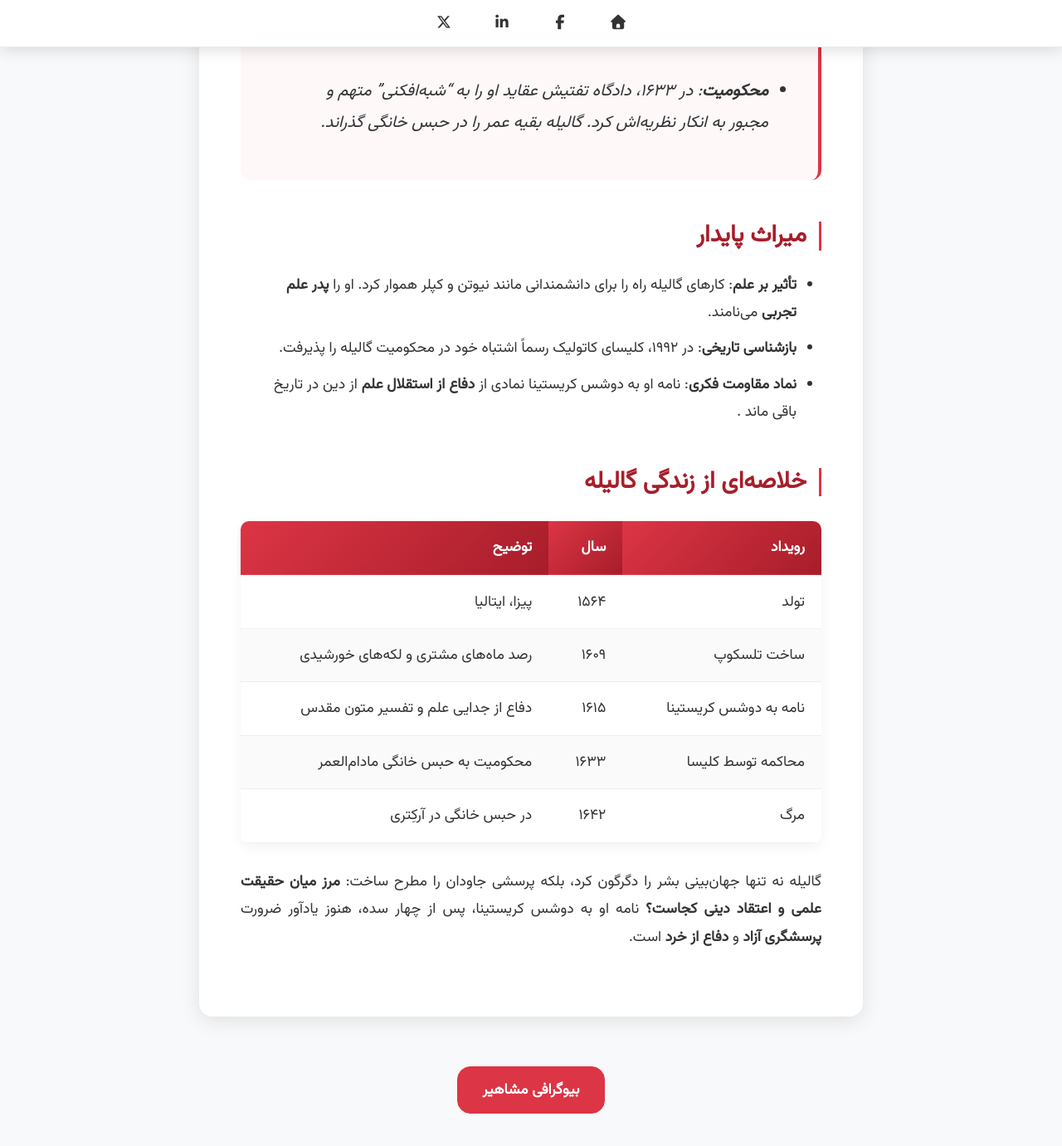
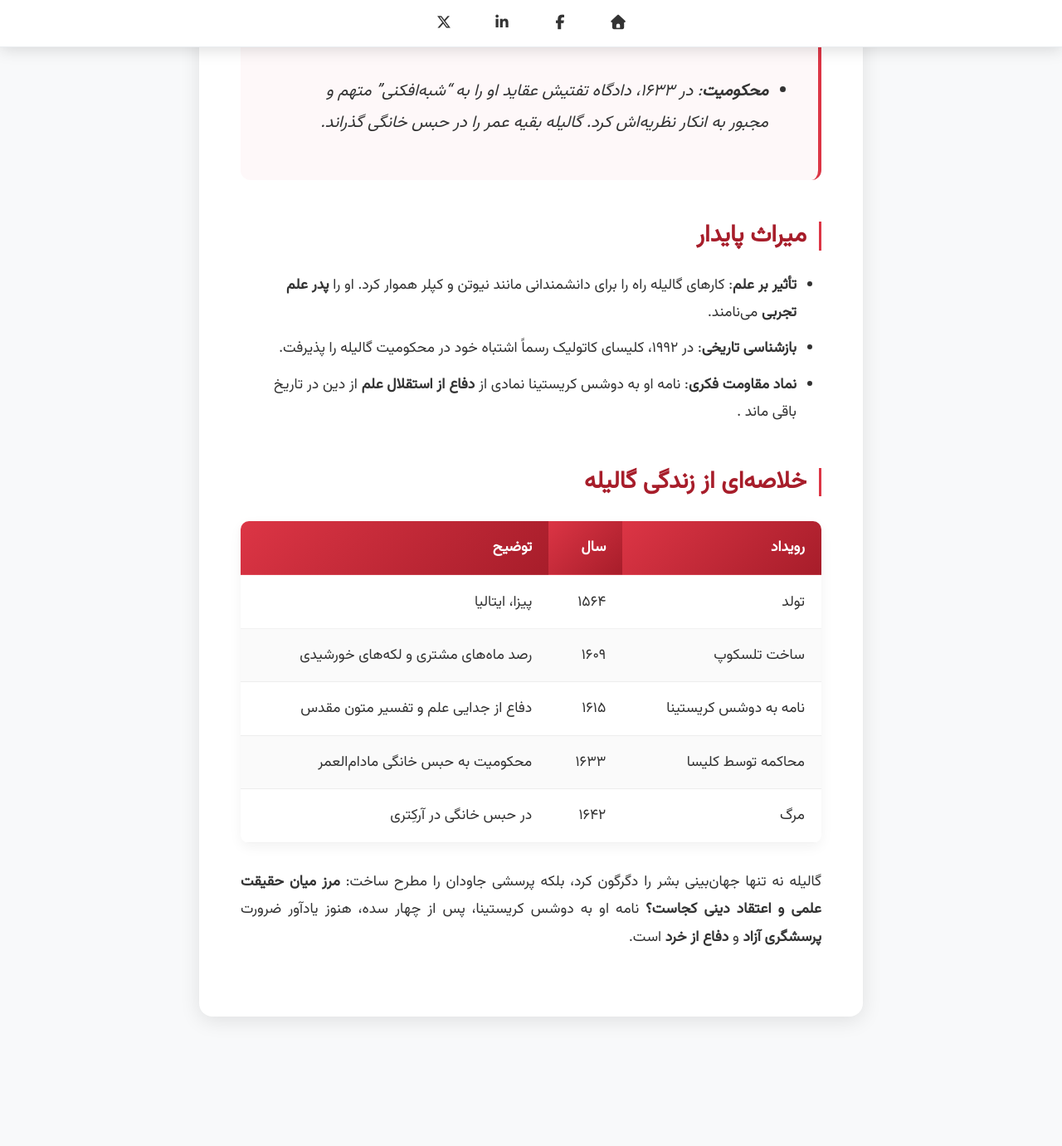
Before and after one commit to darkblog/darkblog.github.io, a Jekyll site: the page built from _posts/2025-7-5-68.md, in a window 1280 px wide and 1400 px high, scrolled down 1270 px. Shown: the top 1381 px of the window at 83% size. Built offline with Jekyll 4.4.1, drawn with Linux system fonts in a browser that asks for light colours; nearby versions of some CDN libraries; after the commit the page ends 2563 px from its top, so only the background shows below that.

Commit message:
Update post.html

```diff
--- a/_layouts/post.html
+++ b/_layouts/post.html
@@ -384,36 +384,6 @@
             background: var(--primary-color);
         }
 
-        .blog-button-container {
-            max-width: 800px;
-            margin: 50px auto;
-            padding: 0 15px;
-            text-align: center;
-        }
-
-        .blog-button {
-            display: inline-flex;
-            align-items: center;
-            justify-content: center;
-            color: #ffffff;
-            font-weight: 600;
-            padding: 12px 30px;
-            border-radius: 16px;
-            background-color: #dc3545;
-            border: 1px solid #dc3545;
-            max-width: 250px;
-            font-size: 1.1rem;
-            transition: all 0.3s ease;
-        }
-
-        .blog-button:hover {
-            background-color: #a71d2a;
-            border-color: #a71d2a;
-            color: #ffffff;
-            transform: translateY(-3px);
-            box-shadow: 0 5px 15px rgba(220, 53, 69, 0.15);
-        }
-
         @media (max-width: 768px) {
             .menu-links {
                 gap: 15px;
@@ -460,11 +430,6 @@
                 width: 35px;
                 height: 35px;
             }
-
-            .blog-button {
-                padding: 10px 25px;
-                font-size: 1rem;
-            }
         }
 
         @media (max-width: 576px) {
@@ -509,11 +474,6 @@
                 font-size: 1.1rem;
                 width: 32px;
                 height: 32px;
-            }
-
-            .blog-button {
-                padding: 9px 20px;
-                font-size: 0.95rem;
             }
         }
     </style>
@@ -564,12 +524,6 @@
                 {% endif %}
             </div>
         </article>
-
-        <div class="blog-button-container">
-            <a href="https://indexes.ir/biography" class="blog-button">
-                بیوگرافی مشاهیر
-            </a>
-        </div>
     </main>
 
         <script>
```
